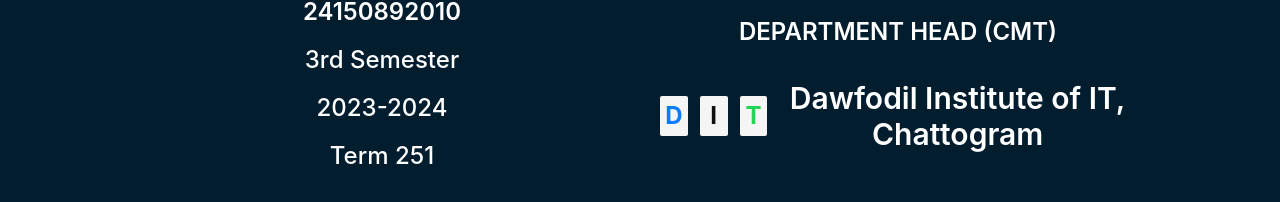
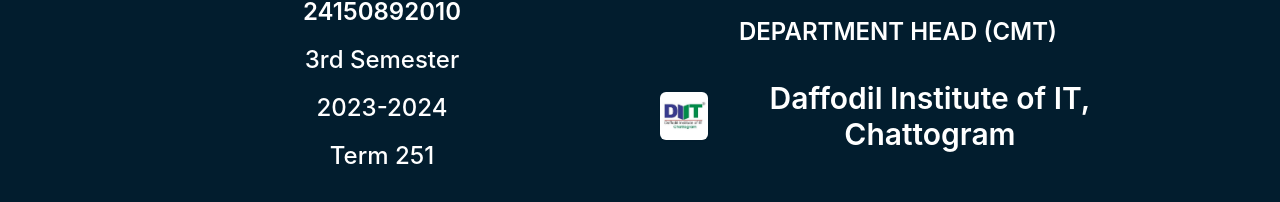
Before and after one commit to zonaid-shawk/BloodHub, a React (Vite) app: page / in a window 1280 px wide. Shown: the part 1816-2018 px from the top of the page. Built offline with nearby package versions, Linux system fonts and the light colour scheme; no server answers; the database is empty.

Commit message:
diit logo added

```diff
--- a/src/App.jsx
+++ b/src/App.jsx
@@ -430,18 +430,14 @@
               DEPARTMENT HEAD (CMT)
             </p>
 
-            <div className="mt-8 flex items-center justify-center gap-3 text-2xl font-bold">
-              <span className="inline-flex h-10 w-10 items-center justify-center rounded-sm bg-[#f5f5f5] text-[#0a7cff]">
-                D
-              </span>
-              <span className="inline-flex h-10 w-10 items-center justify-center rounded-sm bg-[#f5f5f5] text-[#0f0f0f]">
-                I
-              </span>
-              <span className="inline-flex h-10 w-10 items-center justify-center rounded-sm bg-[#f5f5f5] text-[#1fd655]">
-                T
-              </span>
+            <div className="mt-8 flex items-center justify-center gap-4 text-2xl font-bold">
+              <img
+                src="/diit logo.jpg"
+                alt="Daffodil Institute of IT logo"
+                className="h-12 w-12 rounded-md object-cover shadow-sm"
+              />
               <span className="text-3xl font-semibold text-white">
-                Dawfodil Institute of IT, Chattogram
+                Daffodil Institute of IT, Chattogram
               </span>
             </div>
           </div>
```
Also changed, not shown: public/diit logo.jpg (added).
